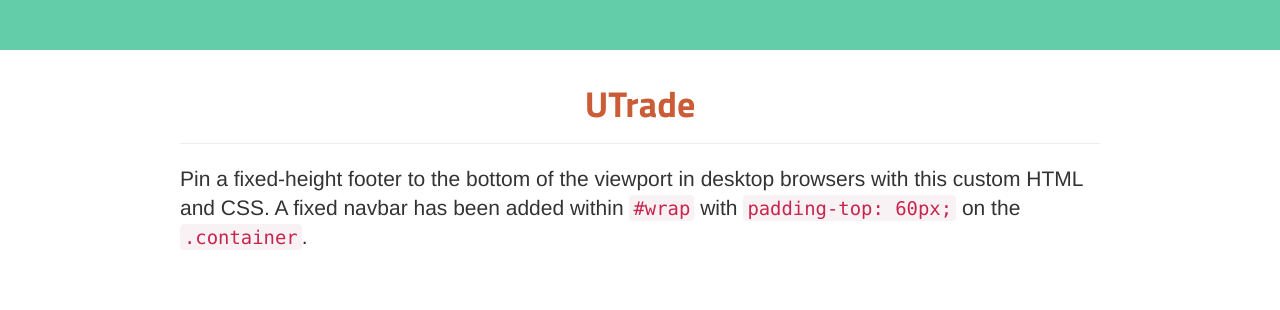
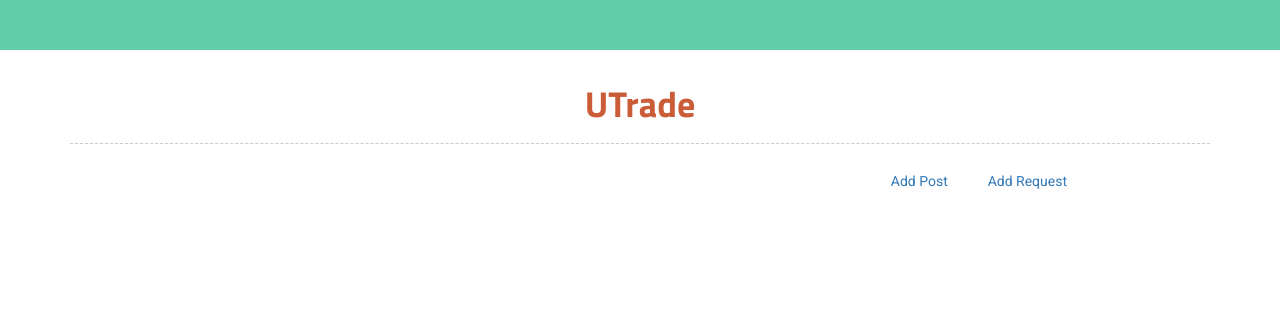
Before and after one commit to wbashir/uTrade, a Flask app: page / in a window 1280 px wide. Shown: the top 310 px of the page. Run offline with Flask 2, Linux system fonts and the light colour scheme; some libraries are stand-ins or nearby versions.

Commit message:
Add flask-wtf, 3 models and ionicons.

```diff
--- a/bower.json
+++ b/bower.json
@@ -10,6 +10,7 @@
         "jquery": "~1.10.2",
         "bootstrap": "~3.1.1",
         "requirejs": "~2.1.9",
-        "lodash": "~2.2.1"
+        "lodash": "~2.2.1",
+        "ionicons": "~1.4.1"
     }
 }
--- a/config.py
+++ b/config.py
@@ -11,4 +11,4 @@
 SECRET_KEY = 'my precious'
 
 # Connect to the database
-SQLALCHEMY_DATABASE_URI = 'sqlite:///' + os.path.join(basedir, 'database.db')
+SQLALCHEMY_DATABASE_URI = 'mysql://uTrade:F7!93pwu@localhost:8889/uTrade'
--- a/requirements.txt
+++ b/requirements.txt
@@ -3,3 +3,4 @@
 arnold==0.3.1           #migration management
 nose==1.3.0             #test runner
 flask-sqlalchemy
+Flask-WTF
--- a/run.py
+++ b/run.py
@@ -2,10 +2,15 @@
 # Imports.
 #----------------------------------------------------------------------------#
 
-from flask import * # do not use '*'; actually input the dependencies.
+from flask import *  # do not use '*'; actually input the dependencies.
 from flask.ext.sqlalchemy import SQLAlchemy
+from flask_wtf import Form
+from wtforms.ext.sqlalchemy.orm import model_form
 import logging
 from logging import Formatter, FileHandler
+import models
+
+PostForm = model_form(models.Post, Form)
 
 #----------------------------------------------------------------------------#
 # App Config.
@@ -32,6 +37,12 @@
     return render_template('pages/home.html')
 
 
+@app.route('/create/posting')
+def create_posting():
+    form = PostForm()
+    return render_template('pages/create_post.html', form=form)
+
+
 # Error handlers.
 
 @app.errorhandler(500)
@@ -39,14 +50,16 @@
     #db_session.rollback()
     return render_template('errors/500.html'), 500
 
+
 @app.errorhandler(404)
 def internal_error(error):
     return render_template('errors/404.html'), 404
 
+
 if not app.debug:
     file_handler = FileHandler('error.log')
     file_handler.setFormatter(Formatter('%(asctime)s %(levelname)s: %(message)s '
-    '[in %(pathname)s:%(lineno)d]'))
+                                        '[in %(pathname)s:%(lineno)d]'))
     app.logger.setLevel(logging.INFO)
     file_handler.setLevel(logging.INFO)
     app.logger.addHandler(file_handler)
--- /dev/null
+++ b/static/css/button.css
@@ -0,0 +1,14 @@
+.btn-outline{
+    background: none;
+    border: 1px solid black;
+    border-radius: 1px;
+    padding-top: 2px;
+}
+
+.add-post {
+    width: 50px;
+    font-size: 20px;
+    padding-top: 6px;
+    border-radius: 4px;
+    color: black;
+}
--- a/static/css/layout/base.css
+++ b/static/css/layout/base.css
@@ -1,6 +1,15 @@
 h1, h2 {
     font-family: 'Roboto', 'sans-serif';
 }
+
+.page-header {
+    border-bottom: 1px dashed #cbcbcb;
+}
+
+ul, li {
+    list-style-type: none;
+}
+
 
 .col-centered {
     float: none;
@@ -15,3 +24,9 @@
     background-color: #63CDA9;
     border-color: #63CDA9;
 }
+
+.logo-middle {
+    color: #CA5D38;
+    font-family: 'Titillium Web', 'sans-serif';
+    font-weight: bold;
+}
--- a/static/css/main.css
+++ b/static/css/main.css
@@ -1,9 +1,28 @@
-.navbar-default .navbar-brand{
+.navbar-default .navbar-brand {
     color: #ffffff;
 }
 
-.logo-middle{
-    color: #CA5D38;
-    font-family: 'Titillium Web', 'sans-serif';
-    font-weight: bold;
+
+.btn {
+    border-radius: 0px;
 }
+
+.btn:hover {
+    text-decoration: none;
+}
+
+.font-white {
+    color: white;
+}
+
+.font-black {
+    color: black;
+}
+
+.float-right {
+    float: right;
+}
+
+.main-options > li > button {
+    font-family: 'Roboto', 'sans-serif';
+}
--- a/templates/layouts/main.html
+++ b/templates/layouts/main.html
@@ -5,6 +5,7 @@
     <meta name="viewport" content="width=device-width, initial-scale=1.0">
     <!-- Bootstrap -->
     <link href="/static/bower_components/bootstrap/dist/css/bootstrap.min.css" rel="stylesheet" media="screen">
+    <link href="/static/bower_components/ionicons/css/ionicons.min.css" rel="stylesheet">
     <link href="/static/css/layout/base.css" rel="stylesheet">
 
     {% block head %}
@@ -36,6 +37,11 @@
 
 <div class="container content">
     <section class="main-section">
+        <div class="page-header ">
+            <h1 class="text-center logo-middle">
+                <i class="icon ion-ionic"></i> UTrade
+            </h1>
+        </div>
         {% block content %}
         {% endblock %}
     </section>
--- a/templates/pages/home.html
+++ b/templates/pages/home.html
@@ -3,6 +3,7 @@
 {% block head %}
     {{ super() }}
     <link href="/static/css/main.css" rel="stylesheet" type="text/css">
+    <link href="/static/css/button.css" rel="stylesheet" type="text/css">
     <link href='http://fonts.googleapis.com/css?family=Roboto:400,100italic,100,300,500,700' rel='stylesheet'
           type='text/css'>
     <link href='http://fonts.googleapis.com/css?family=Titillium+Web:400,700' rel='stylesheet' type='text/css'>
@@ -10,14 +11,20 @@
 {% block content %}
 
     <div class="col-md-10 col-centered ">
-        <div class="page-header">
-            <h1 class="text-center logo-middle">UTrade</h1>
-        </div>
-        <p class="lead">Pin a fixed-height footer to the bottom of the viewport in desktop browsers with this custom
-            HTML
-            and CSS. A fixed navbar has been added within <code>#wrap</code> with <code>padding-top: 60px;</code> on the
-            <code>.container</code>.</p>
+         <div class="col-md-12">
+                <ul class="list-inline float-right main-options">
+                    <li>
+                        <button type="button" class="btn btn-link">
+                        Add Post
+                        </button>
+                    </li>
+                    <li>
+                        <button type="button" class="btn btn-link">
+                        Add Request
+                        </button>
+                    </li>
+                </ul>
+            </div>
     </div>
 
-
 {% endblock %}
```
Also changed, not shown: models.py (+41 -11 lines), templates/pages/create_post.html (added, +13 -0 lines).
